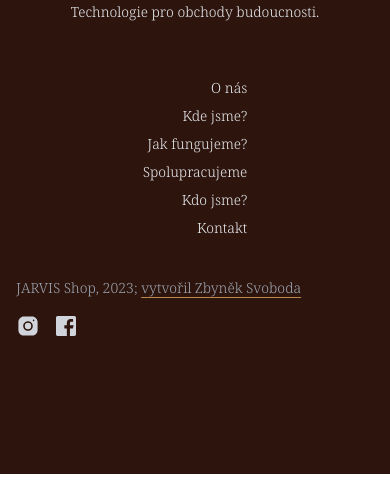
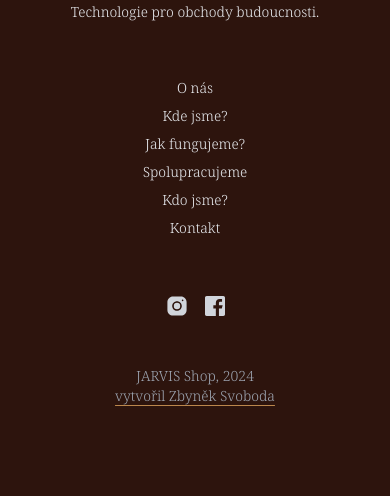
Before and after one commit to wentura/jarvisshop.cz, a Next.js app: page /recenze in a window 390 px wide. Shown: the part 2621-3117 px from the top of the page. Before the commit the page ends 3095 px from the top, so only its background shows below. Built offline with nearby package versions, Linux system fonts and the light colour scheme.

Commit message:
mensi rozestupy mezi sekcema a lepsi footer

```diff
--- a/src/app/page.js
+++ b/src/app/page.js
@@ -17,36 +17,36 @@ export default function Home() {
       <Hero />
       <Navigation />
       {/* </header> */}
-      <div className="pt-24 pb-24 md:pt-32 md:pb-24 lg:pt-44 lg:pb-44">
+      <div className="pt-12 pb-12 md:pt-20 md:pb-20 lg:pt-32 lg:pb-32">
         <Introduce />
         <LocalProducts />
       </div>
       <div
-        className="pt-24 pb-24 md:pt-32 md:pb-24 lg:pt-44 lg:pb-44 bg-jarvisBg "
+        className="pt-12 pb-12 md:pt-20 md:pb-20 lg:pt-32 lg:pb-32 bg-jarvisBg "
         id="kde"
       >
         <PilotniProdejna />
       </div>
-      <div className="pt-24 pb-24 md:pt-32 md:pb-24 lg:pt-44 lg:pb-44" id="jak">
+      <div className="pt-12 pb-12 md:pt-20 md:pb-20 lg:pt-32 lg:pb-32" id="jak">
         <Howto />
       </div>
       <div
-        className="pt-24 pb-24 md:pt-32 md:pb-24 lg:pt-44 lg:pb-44 bg-jarvisBg "
+        className="pt-12 pb-12 md:pt-20 md:pb-20 lg:pt-32 lg:pb-32 bg-jarvisBg "
         id="spolupracujeme"
       >
         <Spolupracujeme />
       </div>
-      <div className="pt-24 pb-24 md:pt-32 md:pb-24 lg:pt-44 lg:pb-44">
+      <div className="pt-12 pb-12 md:pt-20 md:pb-20 lg:pt-32 lg:pb-32">
         <Recenze />
       </div>
       <div
-        className="pt-24 pb-24 md:pt-32 md:pb-24 lg:pt-44 lg:pb-44 bg-jarvisBg "
+        className="pt-12 pb-12 md:pt-20 md:pb-20 lg:pt-32 lg:pb-32 bg-jarvisBg "
         id="kdo"
       >
         <Tym />
       </div>
       <div
-        className="pt-24 pb-24 md:pt-32 md:pb-24 lg:pt-44 lg:pb-44"
+        className="pt-12 pb-12 md:pt-20 md:pb-20 lg:pt-32 lg:pb-32"
         id="kontakt"
       >
         <Contact />
--- a/src/components/footer.jsx
+++ b/src/components/footer.jsx
@@ -29,7 +29,7 @@ export default function Footer() {
               </p> */}
             </div>
           </div>
-          <div className="text-sm text-right">
+          <div className="text-sm text-center md:text-right">
             <ul className="mt-2 space-y-2">
               {navData.map((item, index) => (
                 <li key={index}>
@@ -39,9 +39,10 @@ export default function Footer() {
             </ul>
           </div>
         </div>
-        <div className="flex flex-col justify-between pt-10 pb-10 sm:flex-row">
+        <div className="flex flex-col-reverse text-center justify-center md:justify-between pt-10 pb-10 md:flex-row mx-auto">
           <p className="text-sm text-gray-400">
-            JARVIS Shop, 2023;{" "}
+            JARVIS Shop, 2024<span className="mx-2 hidden md:inline">|</span>{" "}
+            <br className="block md:hidden" />
             <a
               href="https://www.zbyneksvoboda.cz"
               className="underline underline-offset-4 decoration-jarvisPrimary"
@@ -49,7 +50,7 @@ export default function Footer() {
               vytvořil Zbyněk Svoboda
             </a>
           </p>
-          <div className="flex items-center mt-4 space-x-4 sm:mt-0">
+          <div className="flex items-center mt-4 space-x-4 sm:mt-0 justify-center pb-12 md:pb-0">
             {/* <Link
               href="/"
               className="text-gray-500 transition-colors duration-300 hover:text-deep-purple-accent-400"
--- a/src/components/navigation.jsx
+++ b/src/components/navigation.jsx
@@ -49,7 +49,7 @@ export default function Navigation() {
           <nav
             className={`${
               isOpen ? "block" : "hidden"
-            }  top-0 left-0 right-0 bg-white px-2 pt-2 pb-4 z-20 flex flex-col text-gray-900 shadow-md opacity-90 w-full h-screen fixed`}
+            }  top-0 left-0 right-0 bg-white px-2 pt-2 pb-4 z-20 flex flex-col text-gray-900 shadow-md opacity-95 w-full h-screen fixed`}
           >
             <button className="flex justify-end p-4" onClick={toggleMenu}>
               <svg
```
